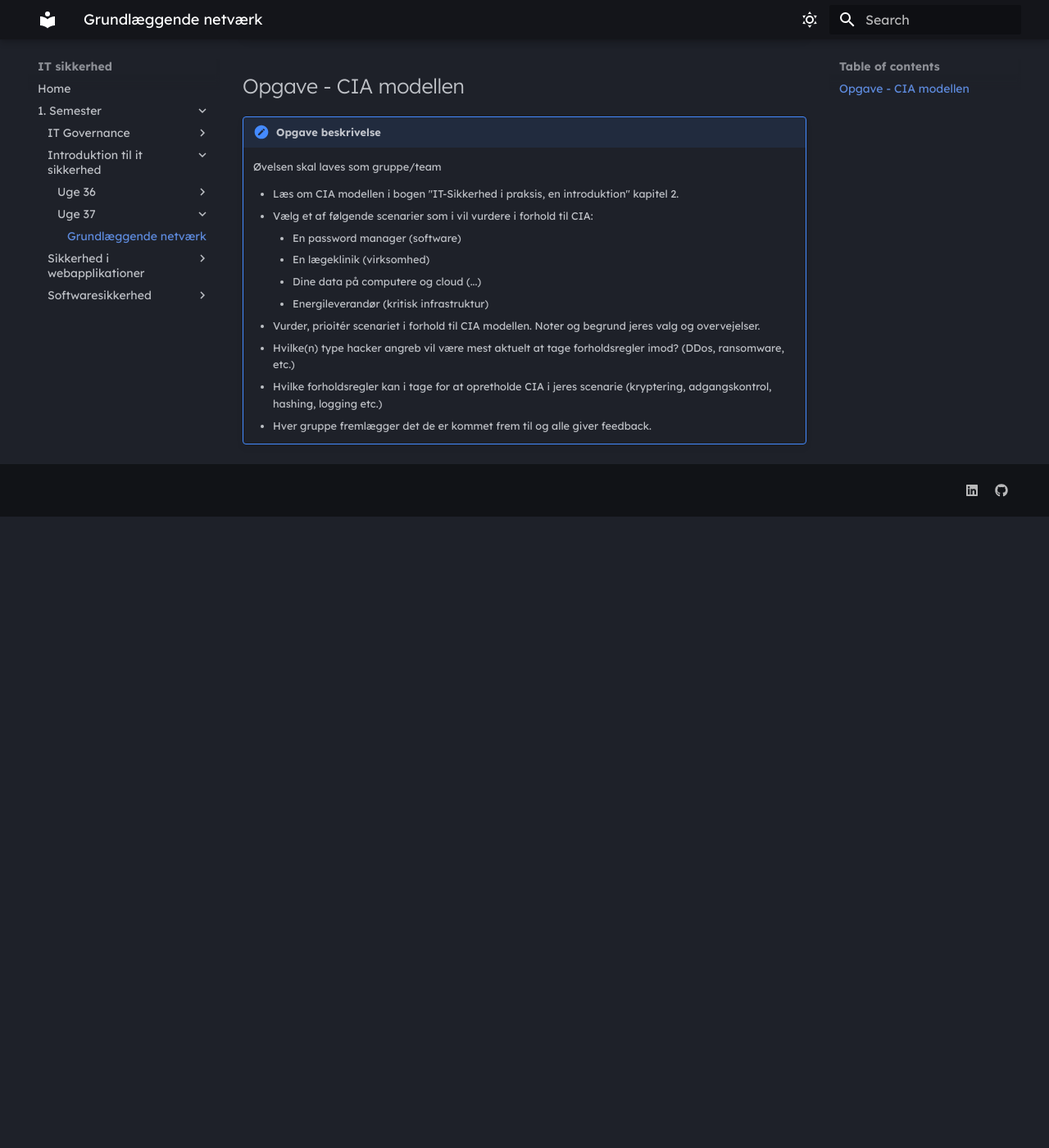
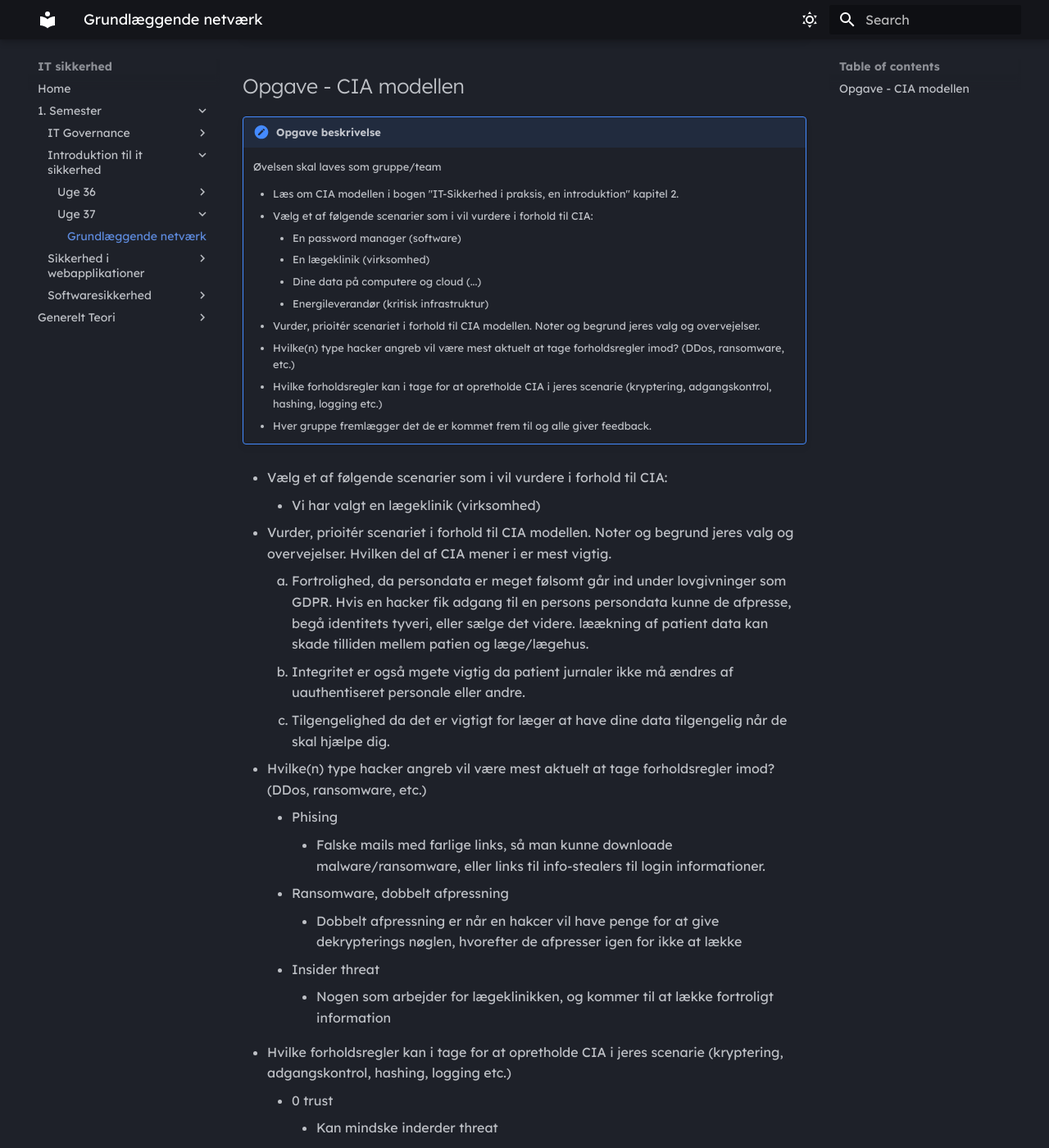
Before and after one commit to NoahRosenkjaer/IT-sikkerhed, an MkDocs documentation site: the page built from docs/1. Semester/Introduktion til it-sikkerhed/Uge 37/Uge37.md, in a window 1280 px wide and 1400 px high, scrolled down 903 px. Shown: the whole window at 82% size. Built offline with MkDocs 1.6.1 and Material for MkDocs 9.7.7, drawn with Linux system fonts in a browser that asks for light colours; before the commit the page ends 1533 px from its top, so only the background shows below that; some of the changed text lies outside the part shown.

Commit message:
New lecture

```diff
--- a/docs/1. Semester/Introduktion til it-sikkerhed/Uge 37/Uge37.md
+++ b/docs/1. Semester/Introduktion til it-sikkerhed/Uge 37/Uge37.md
@@ -50,3 +50,34 @@
     - Hvilke(n) type hacker angreb vil være mest aktuelt at tage forholdsregler imod? (DDos, ransomware, etc.)
     - Hvilke forholdsregler kan i tage for at opretholde CIA i jeres scenarie (kryptering, adgangskontrol, hashing, logging etc.)
     - Hver gruppe fremlægger det de er kommet frem til og alle giver feedback.
+
+
+
+- Vælg et af følgende scenarier som i vil vurdere i forhold til CIA:
+
+    - Vi har valgt en lægeklinik (virksomhed)
+
+- Vurder, prioitér scenariet i forhold til CIA modellen. Noter og begrund jeres valg og overvejelser. Hvilken del af CIA mener i er mest vigtig.
+    1. Fortrolighed, da persondata er meget følsomt går ind under lovgivninger som GDPR. Hvis en hacker fik adgang til en persons persondata kunne de afpresse, begå identitets tyveri, eller sælge det videre. læækning af patient data kan skade tilliden mellem patien og læge/lægehus.
+    2. Integritet er også mgete vigtig da patient jurnaler ikke må ændres af uauthentiseret personale eller andre.
+    3. Tilgengelighed da det er vigtigt for læger at have dine data tilgengelig når de skal hjælpe dig.
+- Hvilke(n) type hacker angreb vil være mest aktuelt at tage forholdsregler imod? (DDos, ransomware, etc.)
+    - Phising
+        - Falske mails med farlige links, så man kunne downloade malware/ransomware, eller links til info-stealers til login informationer.
+    - Ransomware, dobbelt afpressning
+        - Dobbelt afpressning er når en hakcer vil have penge for at give dekrypterings nøglen, hvorefter de afpresser igen for ikke at lække
+    - Insider threat
+        - Nogen som arbejder for lægeklinikken, og kommer til at lække fortroligt information
+- Hvilke forholdsregler kan i tage for at opretholde CIA i jeres scenarie (kryptering, adgangskontrol, hashing, logging etc.)
+    - 0 trust
+        - Kan mindske inderder threat
+    - Multi factor authentication
+        - Hvis passwords skulle blive lækket
+    - Logging
+        - Så man kan se hvad der er sket.
+    - Backups
+        - Så man kan starte forfra hvis man skulle blive ramt af ransomware
+    - Kryptering
+        - For at holde fortroligheden
+    - Medarbejder security awareness træning
+        - For at mindske change for at medarbejdere trykker på farlige link og bliver phishet.
```
Also changed, not shown: docs/Generelt Teori/CIAModellen.md (added, +23 -0 lines), docs/Generelt Teori/image.png (added).
